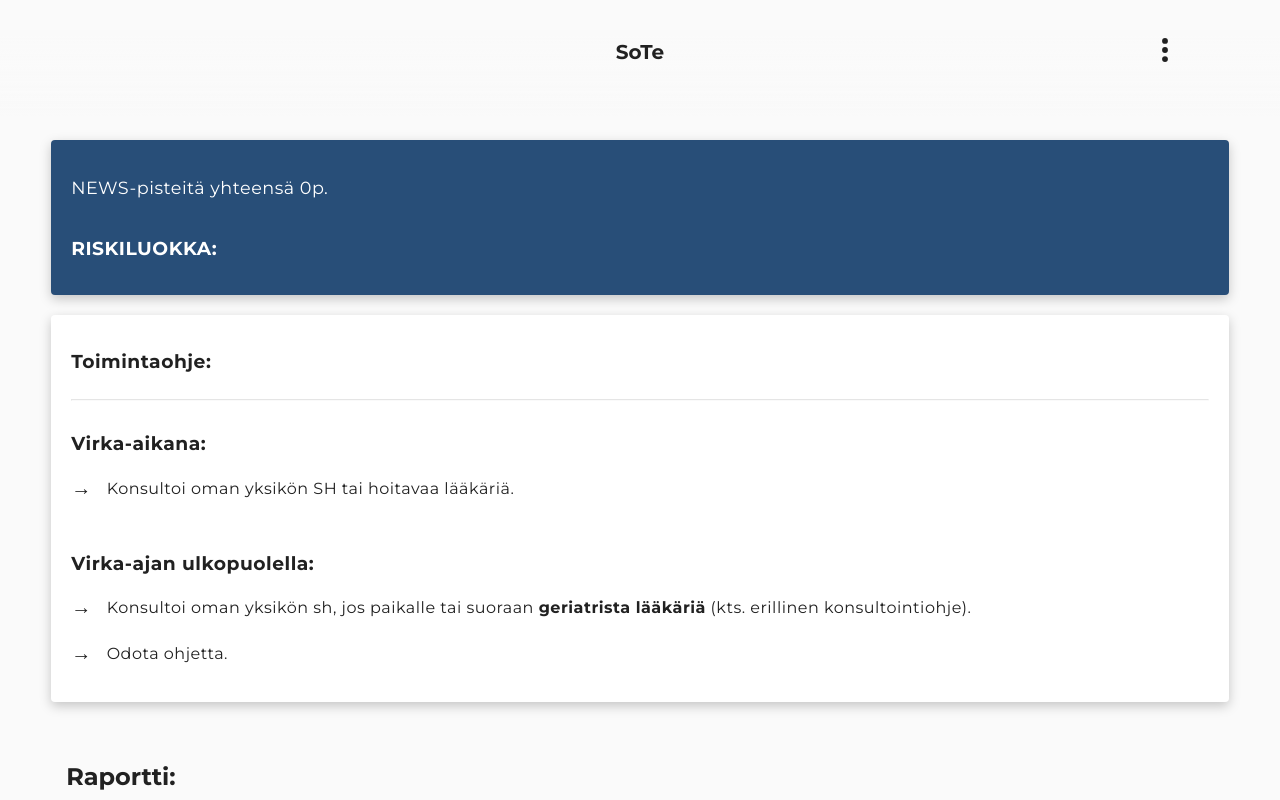
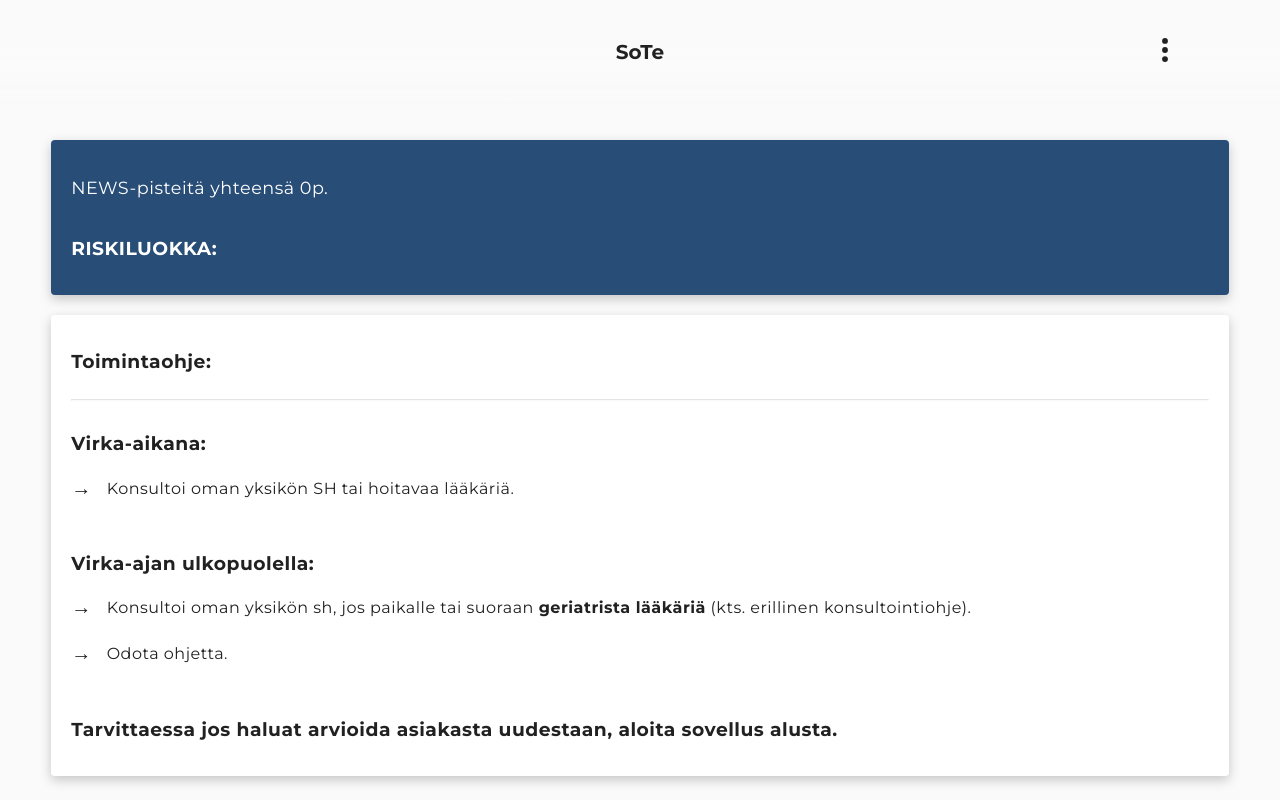
Before and after one commit to digitalents-helsinki/Sote-App, a React (Create React App) app: page /instructionPageTwo in a window 1280 px wide. Built offline with nearby package versions, Linux system fonts and the light colour scheme.

Commit message:
content update

```diff
--- a/src/InstructionComponents/InstructionCardSecond.js
+++ b/src/InstructionComponents/InstructionCardSecond.js
@@ -63,20 +63,20 @@ function InstructionCardSecond({
       <div className="InstructionCard-second-container">
         <h3>Toimintaohje:</h3>
         <hr />
-        {NEWSscoreRiskChange() && (
-          <p style={{ color: "#ab2615" }}>
-            *Koska riskiluokka oli aluksi korkea.
-          </p>
-        )}
         {CheckControlNEWSSCORErisk() === "Korkea riski" &&
           CheckNEWSSCORErisk() === "Korkea riski" && (
-            <p style={{ color: "#ab2615" }}>
+            <p style={{ color: "#ab2615", fontWeight: "bold" }}>
               *Koska yksittäisestä mittauksesta tuli korkean riskiluokan arvio.
             </p>
           )}
         <p>
           &rarr; <span>Soita 112.</span>
         </p>
+        {NEWSscoreRiskChange() && (
+          <p style={{ color: "#ab2615", fontWeight: "bold" }}>
+            *Koska riskiluokka oli aluksi korkea.
+          </p>
+        )}
         <p style={{ fontWeight: "600" }}>
           Muistathan tarkastaa mahdolliset hoidonrajaukset/-linjaukset ennen 112
           soittoa.
@@ -157,6 +157,10 @@ function InstructionCardSecond({
             Odota ohjetta.
           </p>
         </div>
+        <h3 style={{ marginTop: "30px" }}>
+          Tarvittaessa jos haluat arvioida asiakasta uudestaan, aloita sovellus
+          alusta.
+        </h3>
       </div>
     );
   }
```
